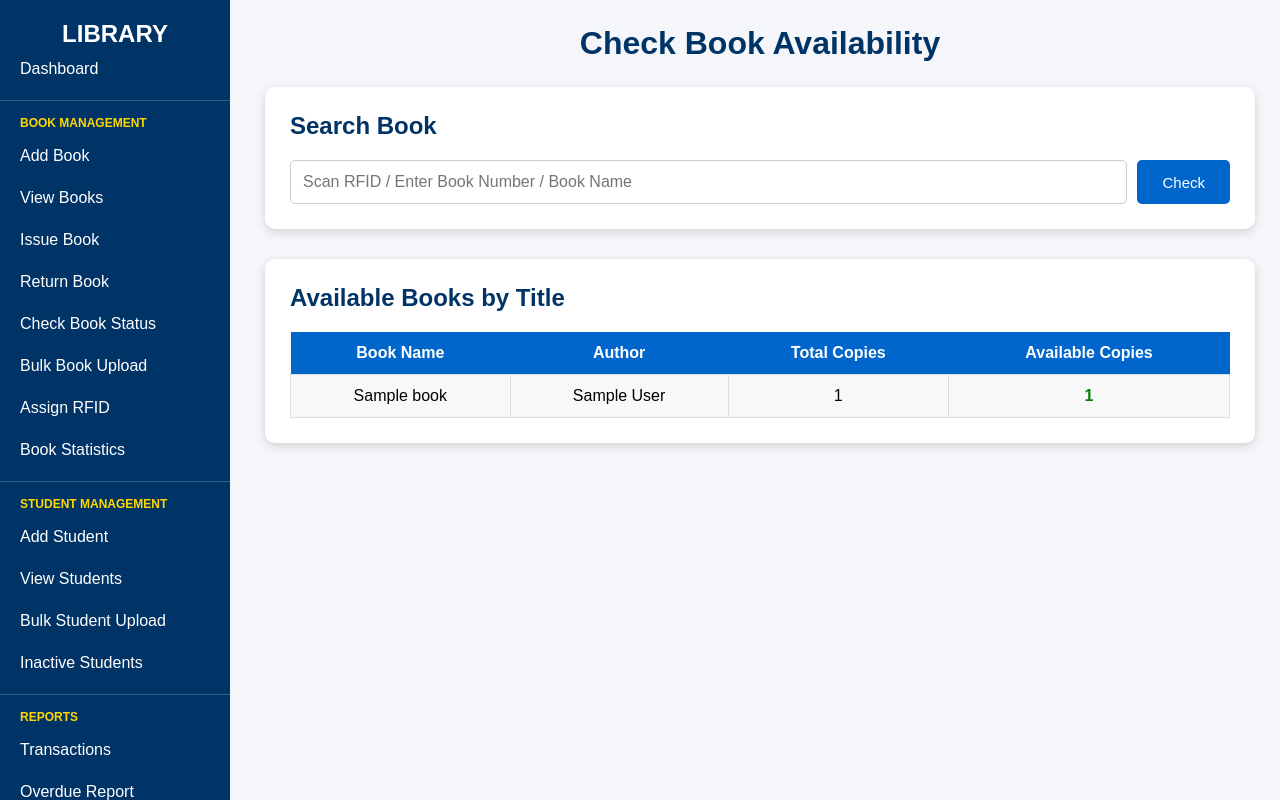
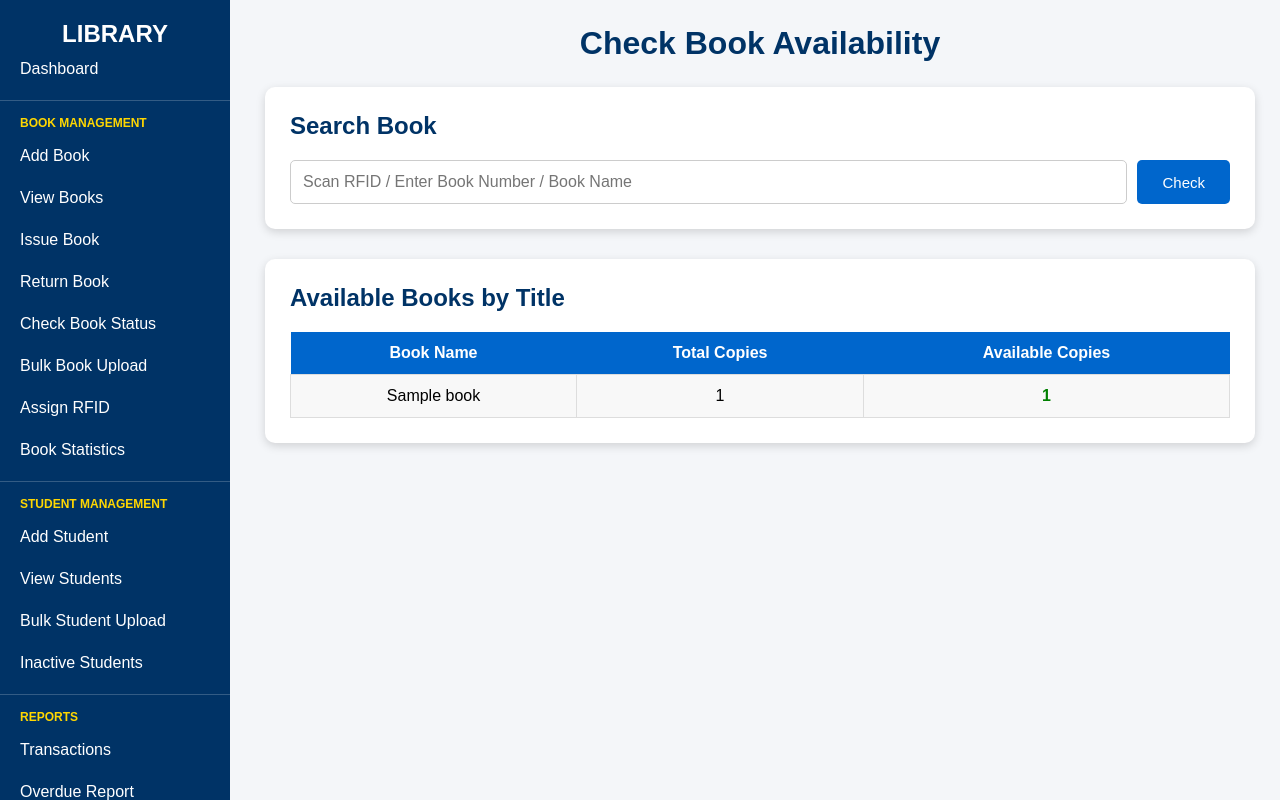
Before and after one commit to Gayathiri-11/RFID-Library-Management-System, a Flask app: page /check_book in a window 1280 px wide. Run offline with Flask 3, Linux system fonts and the light colour scheme; tables that the repository leaves empty or names only in its code hold one stand-in row (values such as "Sample post").

Commit message:
check book page

```diff
--- a/templates/check_book.html
+++ b/templates/check_book.html
@@ -338,7 +338,6 @@ No book matches the RFID, Book Number or Book Name you entered.
 
 <tr>
     <th>Book Name</th>
-    <th>Author</th>
     <th>Total Copies</th>
     <th>Available Copies</th>
 </tr>
@@ -348,8 +347,6 @@ No book matches the RFID, Book Number or Book Name you entered.
 <tr>
 
     <td>{{ item.book_name }}</td>
-
-    <td>{{ item.author }}</td>
 
     <td>{{ item.total_books }}</td>
 
```
